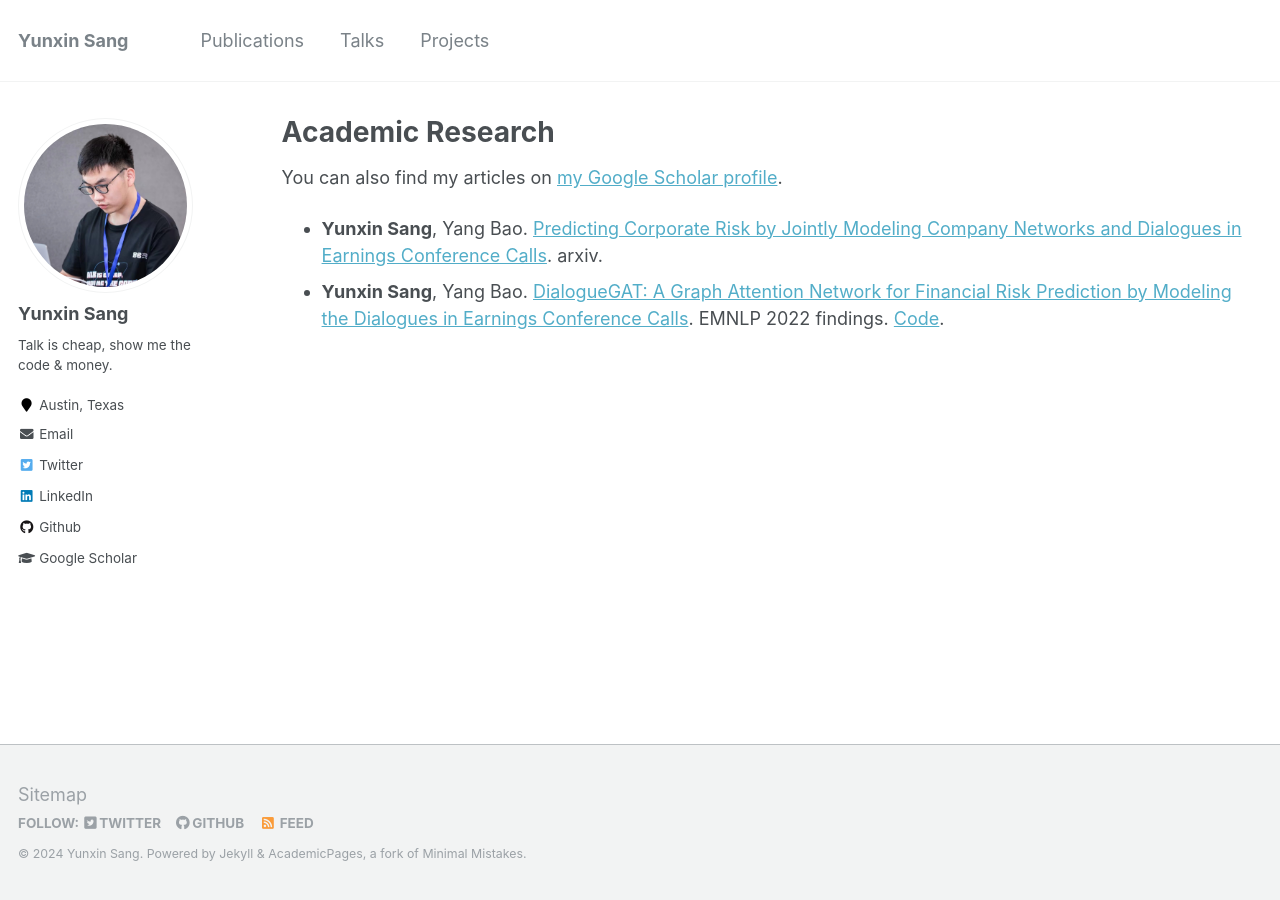
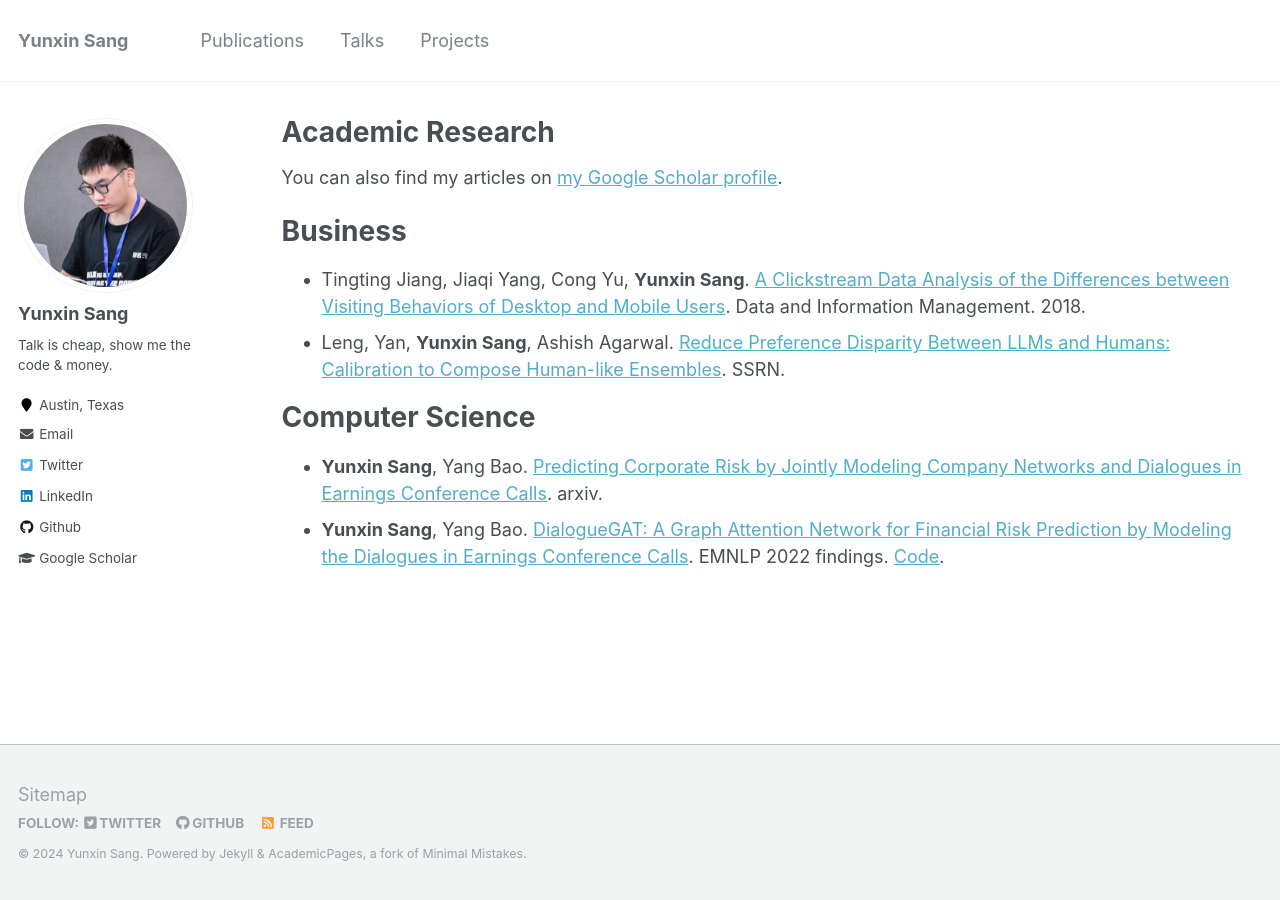
Before and after one commit to sangyx/sangyx.github.io, a Jekyll site: the page built from _pages/publications.md, in a window 1280 px wide. Built offline with Jekyll 4.4.1, drawn with Linux system fonts in a browser that asks for light colours.

Commit message:
Update publications.md

```diff
--- a/_pages/publications.md
+++ b/_pages/publications.md
@@ -9,6 +9,10 @@ You can also find my articles on [my Google Scholar profile](https://scholar.goo
 
 {% include base_path %}
 
+# Business
+- Tingting Jiang, Jiaqi Yang, Cong Yu, **Yunxin Sang**. [A Clickstream Data Analysis of the Differences between Visiting Behaviors of Desktop and Mobile Users](https://sciendo.com/article/10.2478/dim-2018-0012). Data and Information Management. 2018.
+- Leng, Yan, **Yunxin Sang**, Ashish Agarwal. [Reduce Preference Disparity Between LLMs and Humans: Calibration to Compose Human-like Ensembles](https://papers.ssrn.com/sol3/papers.cfm?abstract_id=4802019). SSRN.
+
+# Computer Science
 - **Yunxin Sang**, Yang Bao. [Predicting Corporate Risk by Jointly Modeling Company Networks and Dialogues in Earnings Conference Calls](https://arxiv.org/abs/2206.06174). arxiv.
 - **Yunxin Sang**, Yang Bao. [DialogueGAT: A Graph Attention Network for Financial Risk Prediction by Modeling the Dialogues in Earnings Conference Calls](https://aclanthology.org/2022.findings-emnlp.117/). EMNLP 2022 findings. [Code](https://github.com/sangyx/DialogueGAT).
-<!-- - Tingting Jiang, Jiaqi Yang, Cong Yu, **Yunxin Sang**. [A Clickstream Data Analysis of the Differences between Visiting Behaviors of Desktop and Mobile Users](https://sciendo.com/article/10.2478/dim-2018-0012). Data and Information Management. 2018. -->
```
